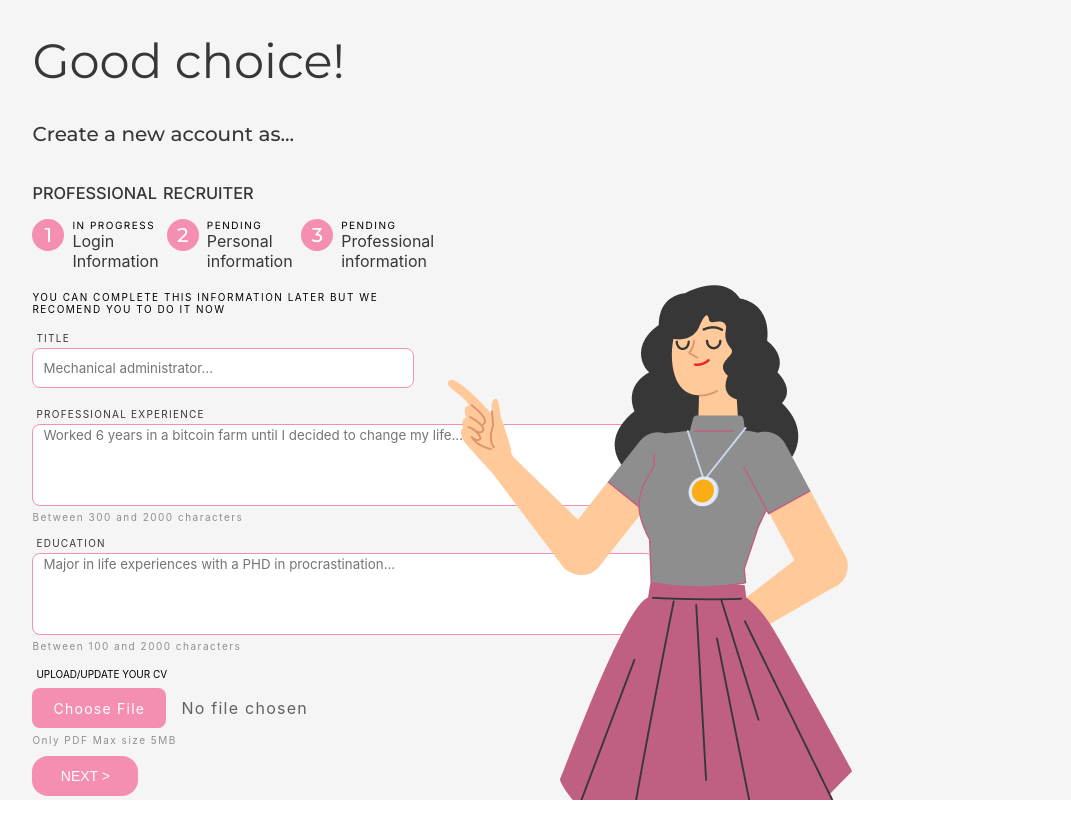
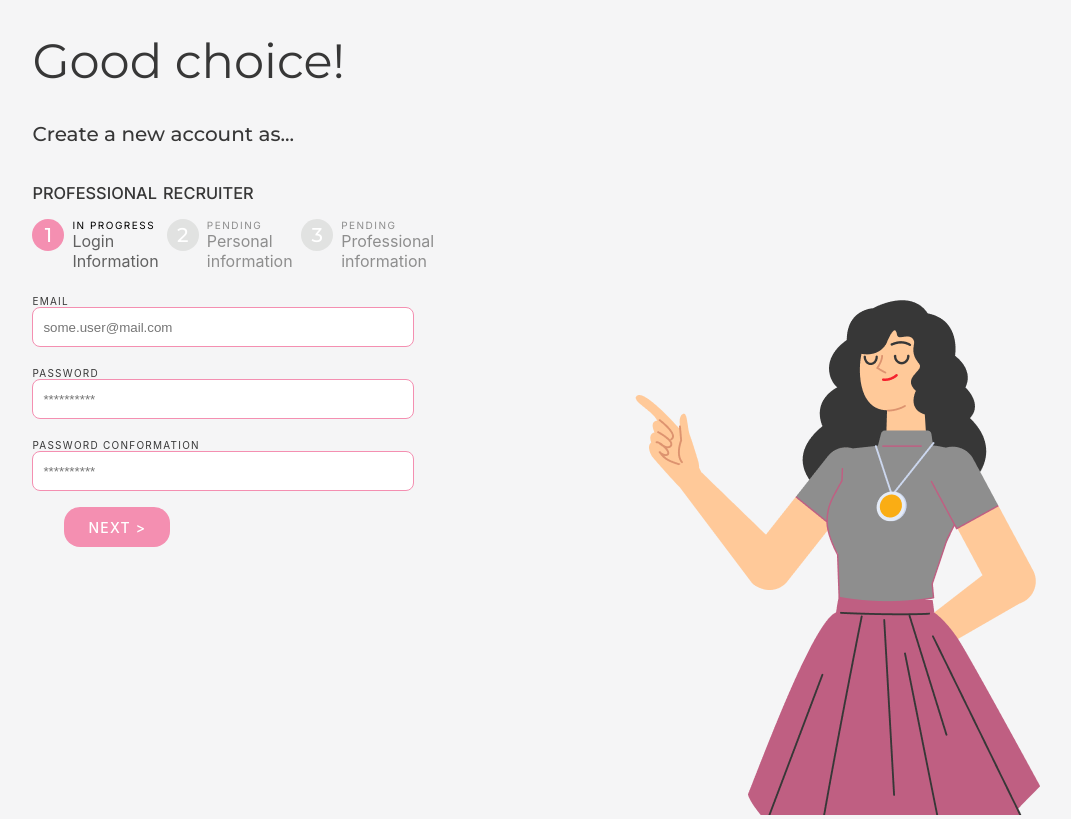
Before and after one commit to natersland/get-that-job-react, a React (Create React App) app in the folder client/: page / in a window 1280 px wide. Shown: the whole page, without its empty margins (198-1269 px from the left). Built offline with nearby package versions, Linux system fonts and the light colour scheme.

Commit message:
professional register ver.1

```diff
--- a/client/src/components/ProLoginInfoForm.js
+++ b/client/src/components/ProLoginInfoForm.js
@@ -23,7 +23,7 @@ const Container = styled.div`
 const Label = styled.label`
   font-size: 400;
   font-size: 10px;
-  margin: 4px;
+  margin-top: 4px;
 `;
 
 function ProLoginInfoForm() {
--- a/client/src/components/ProProfessionalInfoForm.js
+++ b/client/src/components/ProProfessionalInfoForm.js
@@ -8,7 +8,7 @@ const Input = styled.input`
   border-radius: 8px;
   font-family: var(--secondary-font);
   border: 1px solid var(--secoundary-brand-color);
-  margin-bottom: 16px;
+  margin-bottom: 5px;
   padding-left: 10px;
   padding-right: 10px;
   color: #8e8e8e;
@@ -16,11 +16,11 @@ const Input = styled.input`
 
 const InputLimit = styled.textarea`
   width: 600px;
-  height: 76px;
+  height: 65px;
   border-radius: 8px;
   font-family: var(--secondary-font);
   border: 1px solid var(--secoundary-brand-color);
-  margin-bottom: 5px;
+  margin-bottom: 2px;
   padding-left: 10px;
   padding-right: 10px;
   color: var(--tertiary-text-color);
@@ -37,7 +37,7 @@ const Container = styled.div`
 const Label = styled.label`
   font-size: 400;
   font-size: 10px;
-  margin: 4px;
+  margin-top: 0px;
 `;
 
 const UploadFileSection = styled.div`
@@ -52,7 +52,7 @@ const UploadFileSection = styled.div`
 const UploadButton = styled.label`
   margin-right: 15px;
   width: 134px;
-  height: 40px;
+  height: 35px;
   border-radius: 8px;
   border-style: hidden;
   color: white;
--- a/client/src/components/ProProsonalInfoForm.js
+++ b/client/src/components/ProProsonalInfoForm.js
@@ -13,6 +13,16 @@ const Input = styled.input`
   padding-right: 10px;
   color: #8e8e8e;
 `;
+
+const CaptionInformation = styled.h4`
+  font-family: var(--secondary-font);
+  font-weight: 400;
+  font-size: 10px;
+  letter-spacing: 1.5px;
+  width: 380px;
+  margin-bottom: 5px;
+`;
+
 const Container = styled.div`
   display: flex;
   flex-direction: column;
@@ -24,7 +34,7 @@ const Container = styled.div`
 const Label = styled.label`
   font-size: 400;
   font-size: 10px;
-  margin: 4px;
+  margin-top: 4px;
 `;
 
 function ProProsonalInfoForm() {
@@ -39,6 +49,9 @@ function ProProsonalInfoForm() {
 
   return (
     <form className="professional-register-form" onSubmit={handleSubmit}>
+      <CaptionInformation>
+        YOU CAN COMPLETE THIS INFORMATION LATER BUT WE RECOMEND YOU TO DO IT NOW
+      </CaptionInformation>
       <Container>
         <Label>NAME</Label>
         <Input
--- /dev/null
+++ b/client/src/pages/FindThatJobPage.js
@@ -0,0 +1,7 @@
+import React from "react";
+
+function FindThatJobPage() {
+  return <h1>FindThatJobPage</h1>;
+}
+
+export default FindThatJobPage;
--- a/client/src/pages/ProfessionalRegisterPage.js
+++ b/client/src/pages/ProfessionalRegisterPage.js
@@ -1,7 +1,8 @@
-import React from "react";
-/* import ProLoginInfoForm from "../components/ProLoginInfoForm"; */
-/* import ProProsonalInfoForm from "../components/ProProsonalInfoForm"; */
+import React, { useState } from "react";
+import ProLoginInfoForm from "../components/ProLoginInfoForm";
+import ProProsonalInfoForm from "../components/ProProsonalInfoForm";
 import ProProfessionalInfoForm from "../components/ProProfessionalInfoForm";
+import FindThatJobPage from "./FindThatJobPage";
 import styled from "@emotion/styled";
 import image from "../img/discussing.png";
 import "../App.css";
@@ -9,7 +10,6 @@ import "../App.css";
 const Wrapper = styled.div`
   width: 100%;
   margin: auto;
-  height: 100vh;
   display: flex;
   flex-direction: row;
   background-color: #f5f5f6;
@@ -70,10 +70,25 @@ const StepBox = styled.div`
   margin-bottom: 20px;
 `;
 
-const Status = styled.div`
+const InProgress = styled.div`
   font-size: 10px;
   font-family: var(--seconary-font);
   font-weight: 400;
+  letter-spacing: 1.5px;
+`;
+
+const Done = styled.div`
+  font-size: 10px;
+  font-family: var(--seconary-font);
+  font-weight: 400;
+  letter-spacing: 1.5px;
+`;
+
+const Pending = styled.div`
+  font-size: 10px;
+  font-family: var(--seconary-font);
+  font-weight: 400;
+  color: #8e8e8e;
   letter-spacing: 1.5px;
 `;
 
@@ -85,12 +100,25 @@ const Step = styled.div`
 
 const StepLeft = styled.div``;
 
-const NumberOfStep = styled.div`
+const PendingStepDetail = styled.div`
+  font-family: var(--secondary-font);
+  color: var(--primary-text-color);
+  font-weight: 400;
+  color: #8e8e8e;
+`;
+
+const DoneStepDetail = styled.div`
+  font-family: var(--secondary-font);
+  color: var(--primary-text-color);
+  font-weight: 400;
+  color: #616161;
+`;
+
+const CurrentStep = styled.div`
   display: flex;
   justify-content: center;
   align-items: center;
   border-radius: 62px;
-
   width: 32px;
   height: 32px;
   margin-right: 8px;
@@ -102,30 +130,109 @@ const NumberOfStep = styled.div`
   background-color: var(--secoundary-brand-color);
 `;
 
-const StepDetail = styled.div`
-  font-family: var(--secondary-font);
-  color: var(--primary-text-color);
-  font-weight: 400;
+const NextStep = styled.div`
+  display: flex;
+  justify-content: center;
+  align-items: center;
+  border-radius: 62px;
+  width: 32px;
+  height: 32px;
+  margin-right: 8px;
+  margin-bottom: 0px;
+  font-family: var(--primary-font);
+  color: white;
+  font-weight: 500;
+  font-size: 20px;
+  background-color: #e1e2e1;
 `;
+
+const DoneStep = styled.div`
+  display: flex;
+  justify-content: center;
+  align-items: center;
+  border-radius: 62px;
+  width: 32px;
+  height: 32px;
+  margin-right: 8px;
+  margin-bottom: 0px;
+  font-family: var(--primary-font);
+  color: white;
+  font-weight: 500;
+  font-size: 20px;
+  background-color: #616161;
+`;
+
 const GirlImage = styled.img`
-  position: absolute;
-  bottom: 0;
-  right: 200px;
+  overflow: hidden;
 `;
-const Button = styled.button`
+
+const BorderImage = styled.div`
+  width: 435px;
+  margin-top: 300px;
+  margin-left: 65px;
+`;
+
+const NextButton = styled.button`
   width: 106px;
   height: 40px;
   border-radius: 16px;
   border-style: hidden;
   color: white;
   font-size: 14px;
+  letter-spacing: 1.25px;
   font-weight: 500;
+  font-family: var(--secondary-font);
+  background-color: var(--secoundary-brand-color);
+  cursor: pointer;
+  margin-left: 32px;
+`;
+
+const SkipButton = styled.button`
+  width: 106px;
+  height: 40px;
+  border-radius: 16px;
+  border: 1px solid var(--secoundary-brand-color);
+  font-size: 14px;
+  letter-spacing: 1.25px;
+  font-weight: 500;
+  font-family: var(--secondary-font);
+  cursor: pointer;
+  margin-left: 32px;
+  color: #616161;
+  background-color: #f5f5f6;
+`;
+
+const PreviusButton = styled.button`
+  width: 106px;
+  height: 40px;
+  border-radius: 16px;
+  border-style: hidden;
+  color: white;
+  font-size: 14px;
+  letter-spacing: 1.25px;
+  font-weight: 500;
+  font-family: var(--secondary-font);
   background-color: var(--secoundary-brand-color);
   cursor: pointer;
 `;
 
 function ProfessionalRegisterPage() {
   const Arrow = ">";
+
+  const [step, setStep] = useState(0);
+
+  const StepDisplay = () => {
+    if (step === 0) {
+      return <ProLoginInfoForm />;
+    } else if (step === 1) {
+      return <ProProsonalInfoForm />;
+    } else if (step === 2) {
+      return <ProProfessionalInfoForm />;
+    } else {
+      return <FindThatJobPage />;
+    }
+  };
+
   return (
     <Wrapper>
       <LeftBox>
@@ -140,58 +247,159 @@ function ProfessionalRegisterPage() {
             <StepBox>
               <Step>
                 <StepLeft>
-                  <NumberOfStep>
+                  {step === 1 || step === 2 ? (
+                    <DoneStep>
                       <p>1</p>
-                  </NumberOfStep>
+                    </DoneStep>
+                  ) : (
+                    <CurrentStep>
+                      <p>1</p>
+                    </CurrentStep>
+                  )}
                 </StepLeft>
                 <div>
-                  <Status>IN PROGRESS</Status>
-                  <StepDetail>
+                  {step === 0 ? (
+                    <InProgress>IN PROGRESS</InProgress>
+                  ) : (
+                    <Done>DONE!</Done>
+                  )}
+                  <DoneStepDetail>
                     Login <br />
                     Information
-                  </StepDetail>
+                  </DoneStepDetail>
                 </div>
               </Step>
               <Step>
                 <StepLeft>
-                  <NumberOfStep>
+                  {step === 0 ? (
+                    <NextStep>
                       <p>2</p>
-                  </NumberOfStep>
+                    </NextStep>
+                  ) : null || step === 1 ? (
+                    <CurrentStep>
+                      <p>2</p>
+                    </CurrentStep>
+                  ) : null || step === 2 ? (
+                    <DoneStep>
+                      <p>2</p>
+                    </DoneStep>
+                  ) : (
+                    <DoneStep>
+                      <p>2</p>
+                    </DoneStep>
+                  )}
                 </StepLeft>
                 <div>
-                  <Status>PENDING</Status>
-                  <StepDetail>
+                  {step === 0 ? (
+                    <Pending>PENDING</Pending>
+                  ) : null || step === 1 ? (
+                    <InProgress>IN PROGRESS</InProgress>
+                  ) : null || step === 2 ? (
+                    <Done>DONE!</Done>
+                  ) : (
+                    <Done>DONE!</Done>
+                  )}
+                  {step === 0 ? (
+                    <PendingStepDetail>
                       Personal
                       <br />
                       information
-                  </StepDetail>
+                    </PendingStepDetail>
+                  ) : (
+                    <DoneStepDetail>
+                      Personal
+                      <br />
+                      information
+                    </DoneStepDetail>
+                  )}
                 </div>
               </Step>
               <Step>
                 <StepLeft>
-                  <NumberOfStep>
+                  {step === 2 ? (
+                    <CurrentStep>
                       <p>3</p>
-                  </NumberOfStep>
+                    </CurrentStep>
+                  ) : (
+                    <NextStep>
+                      <p>3</p>
+                    </NextStep>
+                  )}
                 </StepLeft>
                 <div>
-                  <Status>PENDING</Status>
-                  <StepDetail>
+                  {step === 0 || step === 1 ? (
+                    <Pending>PENDING</Pending>
+                  ) : (
+                    <InProgress>IN PROGRESS</InProgress>
+                  )}
+                  {step === 0 || step === 1 ? (
+                    <PendingStepDetail>
                       Professional
                       <br />
                       information
-                  </StepDetail>
+                    </PendingStepDetail>
+                  ) : (
+                    <DoneStepDetail>
+                      Professional
+                      <br />
+                      information
+                    </DoneStepDetail>
+                  )}
                 </div>
               </Step>
             </StepBox>
-            <ProProfessionalInfoForm />
+            <div>{StepDisplay()}</div>
+
             <div className="form-actions">
-              <Button type="Submit">NEXT {Arrow}</Button>
+              {step === 0 || step === 1 ? null : (
+                <PreviusButton
+                  onClick={() => {
+                    setStep((currentPage) => currentPage - 1);
+                  }}
+                >
+                  PREVIUS
+                </PreviusButton>
+              )}
+
+              {step === 0 ? null : (
+                <SkipButton
+                  type="Submit"
+                  onClick={() => {
+                    setStep((currentPage) => currentPage + 2);
+                  }}
+                >
+                  SKIP THIS!
+                </SkipButton>
+              )}
+
+              {step === 2 ? null : (
+                <NextButton
+                  onClick={() => {
+                    setStep((currentPage) => currentPage + 1);
+                  }}
+                >
+                  NEXT {Arrow}
+                </NextButton>
+              )}
+
+              {step === 0 || step === 1 ? null : (
+                <NextButton
+                  type="Submit"
+                  onClick={() => {
+                    setStep((currentPage) => currentPage + 1);
+                  }}
+                >
+                  FINISH {Arrow}
+                </NextButton>
+              )}
             </div>
           </Progressbar>
         </Detail>
       </LeftBox>
       <RightBox>
+        <BorderImage>
           <GirlImage src={image} alt="Girl"></GirlImage>
+        </BorderImage>
       </RightBox>
     </Wrapper>
   );
```
Also changed, not shown: 1 other file (tests, documents, lock files or other folders). Lines whose indentation alone changed are shown as unchanged.
